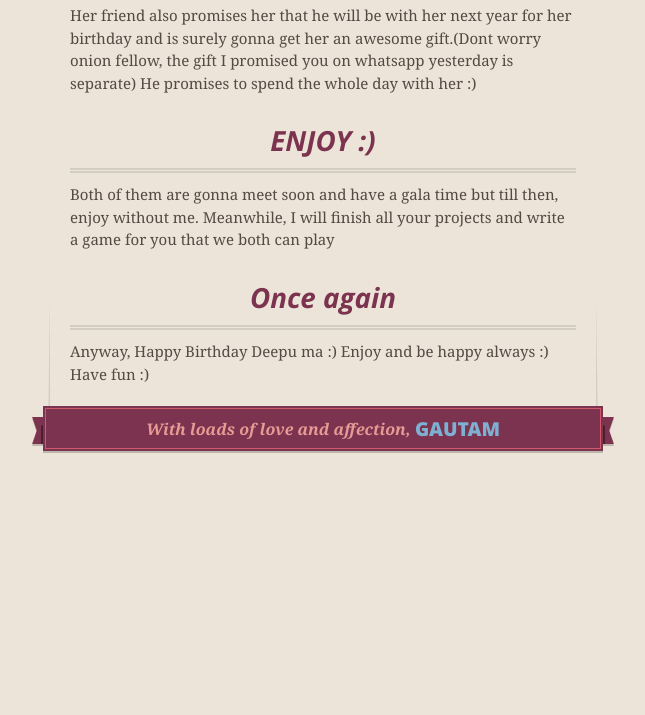
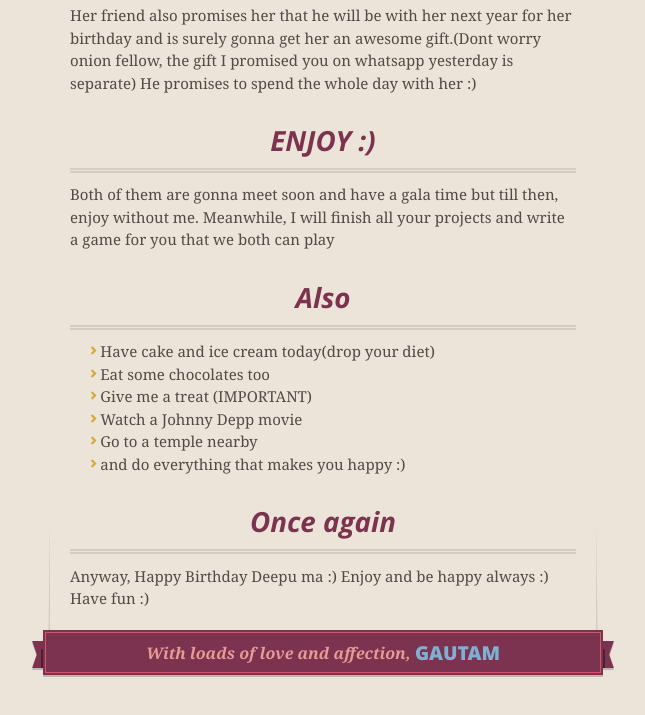
Before and after one commit to deepuravi/deepuravi.github.io, a plain HTML site: page index.html in a window 1280 px wide. Shown: the part 644-1359 px from the top of the page, without its empty margins (317-962 px from the left). Before the commit the page ends 1137 px from the top, so only its background shows below. Drawn offline with nearby package versions, Linux system fonts and the light colour scheme.

Commit message:
Update index.html

```diff
--- a/index.html
+++ b/index.html
@@ -67,6 +67,20 @@
 <p>Both of them are gonna meet soon and have a gala time but till then, enjoy without me. Meanwhile, I will finish all your projects and write a game for you that we both can play</p>
 
 <h3>
+<a name="support-or-contact" class="anchor" href="#support-or-contact"><span class="octicon octicon-link"></span></a>Also</h3>
+
+<p>
+  <ul>
+    <li>Have cake and ice cream today(drop your diet)</li>
+    <li>Eat some chocolates too</li>
+    <li>Give me a treat (IMPORTANT)</li>
+    <li>Watch a Johnny Depp movie</li>
+    <li>Go to a temple nearby</li>
+    <li>and do everything that makes you happy :)</li>
+  </ul>
+</p>
+
+<h3>
 <a name="support-or-contact" class="anchor" href="#support-or-contact"><span class="octicon octicon-link"></span></a>Once again</h3>
 
 <p>Anyway, Happy Birthday Deepu ma :) Enjoy and be happy always :) Have fun :)</p>
```
